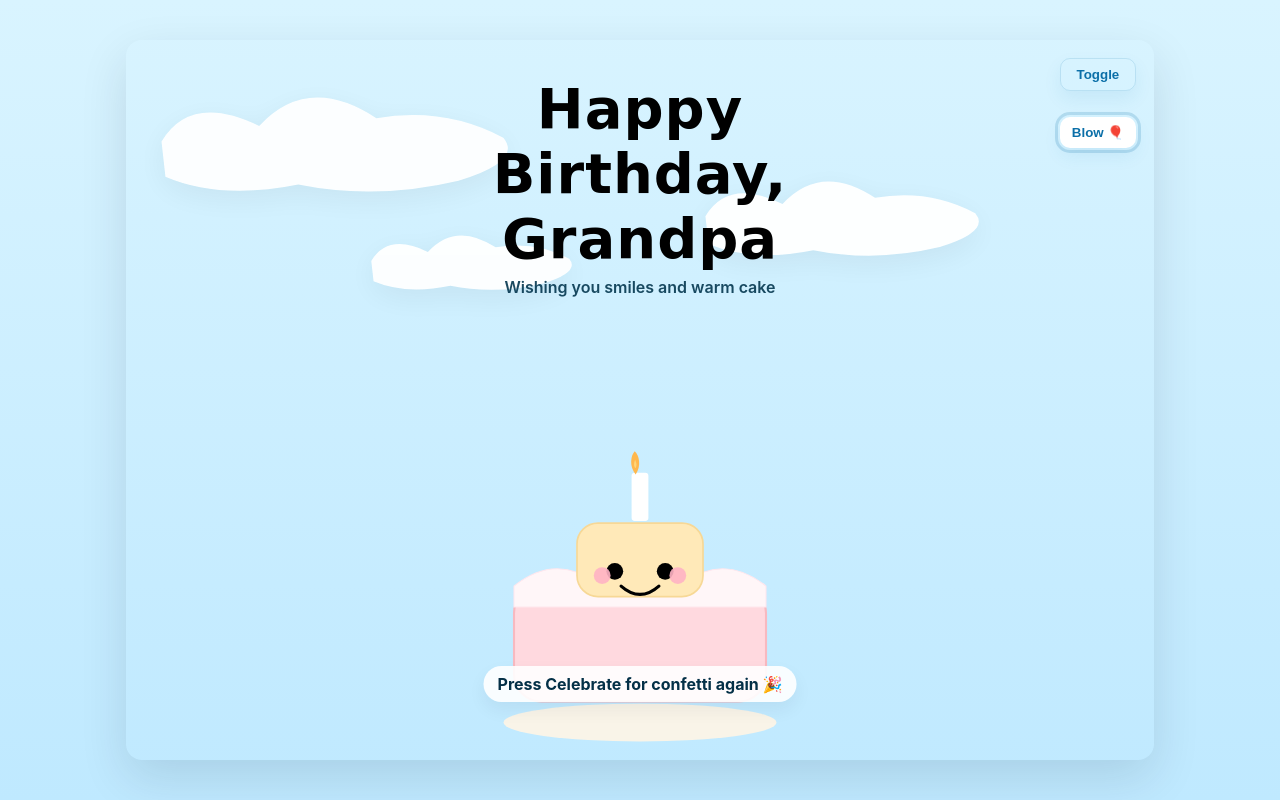
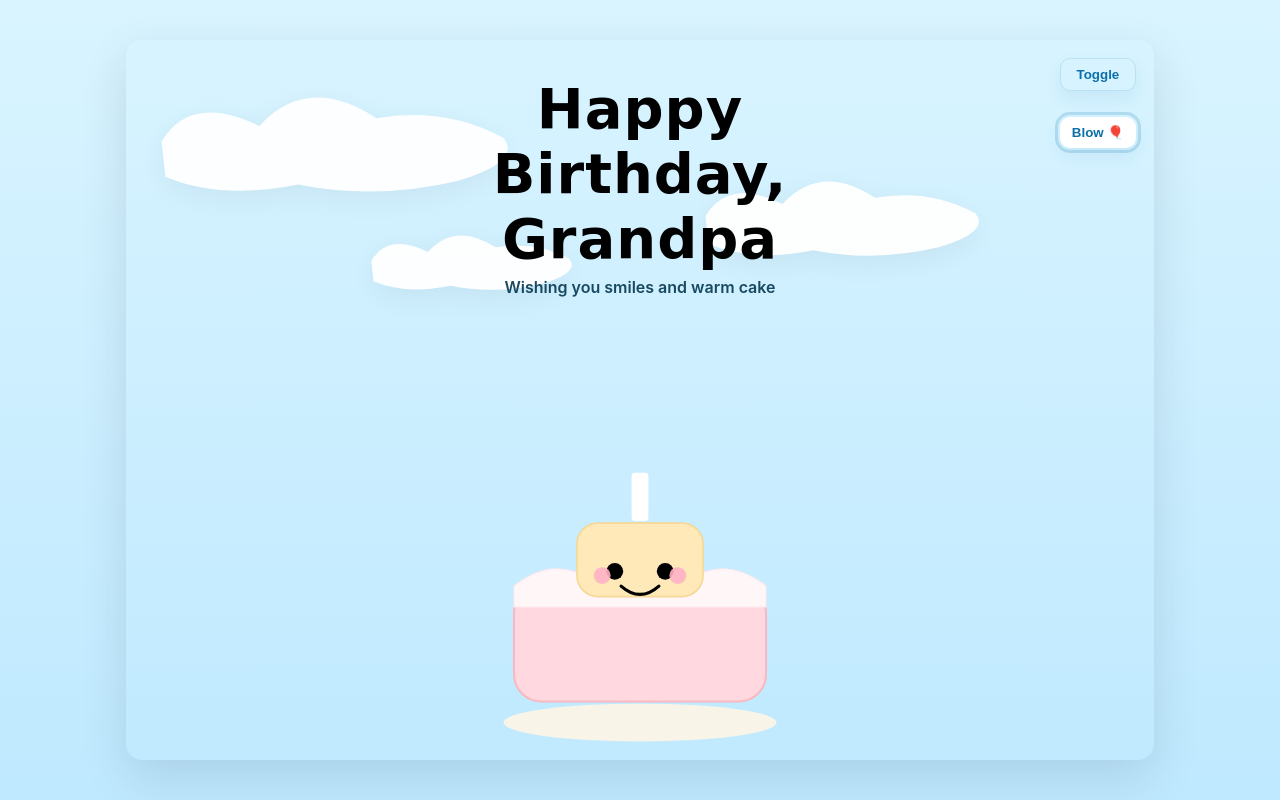
Before and after one commit to StarryExplorers/HBD, a plain HTML site: page index.html in a window 1280 px wide. Both pictures are taken after a click on the button "Blow 🎈". Drawn offline with Linux system fonts and the light colour scheme.

Commit message:
Remove note element and improve comments
Removed the note element and updated comments for clarity.

```diff
--- a/index.html
+++ b/index.html
@@ -26,7 +26,6 @@
   .btn{background:#ffffff; border:0;padding:8px 12px;border-radius:10px;cursor:pointer;font-weight:700;color:#0b6fa8;box-shadow:0 8px 18px rgba(11,111,168,0.08)}
   .btn.ghost{background:transparent;border:1px solid rgba(11,111,168,0.14)}
   canvas#confetti{position:absolute;inset:0;width:100%;height:100%;z-index:10;pointer-events:none}
-  .note{position:absolute;left:50%;transform:translateX(-50%);bottom:8%;z-index:5;color:#043047;font-weight:700;background: rgba(255,255,255,0.9);padding:8px 14px;border-radius:999px;box-shadow:0 8px 18px rgba(3,30,50,0.06)}
   @media (max-width:600px){ .title h1{font-size:28px} .cakeWrap{width:78%} }
   /* small accessibility focus style */
   .btn:focus{outline:3px solid rgba(11,111,168,0.18);outline-offset:2px}
@@ -71,7 +70,7 @@
 
         <!-- single candle (body) -->
         <rect id="candleBody" x="192" y="92" width="16" height="46" rx="3" fill="#ffffff"/>
-        <!-- flame group: positioned relative to SVG coordinates -->
+        <!-- flame group: positioned relative to SVG coordinates (transform attribute sets location) -->
         <g id="flame" transform="translate(200,86)" style="transform-origin:200px 86px;">
           <path id="flameShape" d="M0 0 C 6 -8, 4 -18, 0 -22 C -4 -18, -6 -8, 0 0 Z" fill="#ffb84d"/>
           <path d="M0 -6 C 2 -8, 1 -12, 0 -14 C -1 -12, -2 -8, 0 -6 Z" fill="#ffd77a" opacity="0.95"/>
@@ -92,7 +91,6 @@
       </svg>
     </div>
 
-    <div class="note" aria-hidden="true">Press Celebrate for confetti again 🎉</div>
     <canvas id="confetti" aria-hidden="true"></canvas>
   </div>
 
@@ -211,8 +209,6 @@ function startAutoConfetti(){
   setTimeout(()=> { confettiActive = false; }, 4200);
 }
 
-/* replay button removed — guard any reference (none left) */
-
 /* toggle button */
 let toggleEnabled = true;
 const toggleBtn = document.getElementById('toggleBtn');
@@ -228,12 +224,13 @@ const flameG = document.getElementById('flame');
 let flameAlive = true;
 let flameAnimHandle = null;
 
-// flicker using timeout to keep in sync with loop
+// flicker: only scale & rotate (no translate) so flame stays fixed on candle
 function flameFlickerStep(){
   if(!flameAlive) return;
   const scale = 0.92 + Math.random() * 0.2;
   const rot = (Math.random() * 6) - 3;
-  flameG.style.transform = `translate(200px,86px) scale(${scale}) rotate(${rot}deg)`;
+  // use CSS transform (scale/rotate) while transform-origin is set in the element style
+  flameG.style.transform = `scale(${scale}) rotate(${rot}deg)`;
   flameAnimHandle = setTimeout(flameFlickerStep, 110 + Math.random()*90);
 }
 flameFlickerStep();
@@ -254,13 +251,18 @@ if(blowBtn){
     eyeR.animate([{transform:'scaleY(1)'},{transform:'scaleY(0.12)'},{transform:'scaleY(1)'}], { duration: 420, easing: 'ease-in-out' });
     smile.animate([{transform:'translateY(0)'},{transform:'translateY(4px)'},{transform:'translateY(0)'}], { duration:420, easing:'ease-in-out' });
 
-    // animate flame shrink + fade
-    flameG.animate([
-      { transform: 'translate(200px,86px) scale(1)', opacity: 1 },
-      { transform: 'translate(200px,78px) scale(0.2)', opacity: 0 }
+    // animate flame shrink + fade (use CSS transform scale + opacity)
+    const anim = flameG.animate([
+      { transform: 'scale(1)', opacity: 1 },
+      { transform: 'scale(0.2)', opacity: 0 }
     ], { duration: 520, easing: 'cubic-bezier(.2,.8,.2,1)' });
 
-    // smoke puff
+    // when finished, remove flame completely so it disappears
+    anim.onfinish = () => {
+      try { flameG.style.display = 'none'; } catch(e){}
+    };
+
+    // smoke puff - create SVG circles and animate them
     const svg = document.getElementById('cakeSVG');
     const ns = "http://www.w3.org/2000/svg";
     for(let i=0;i<6;i++){
```
